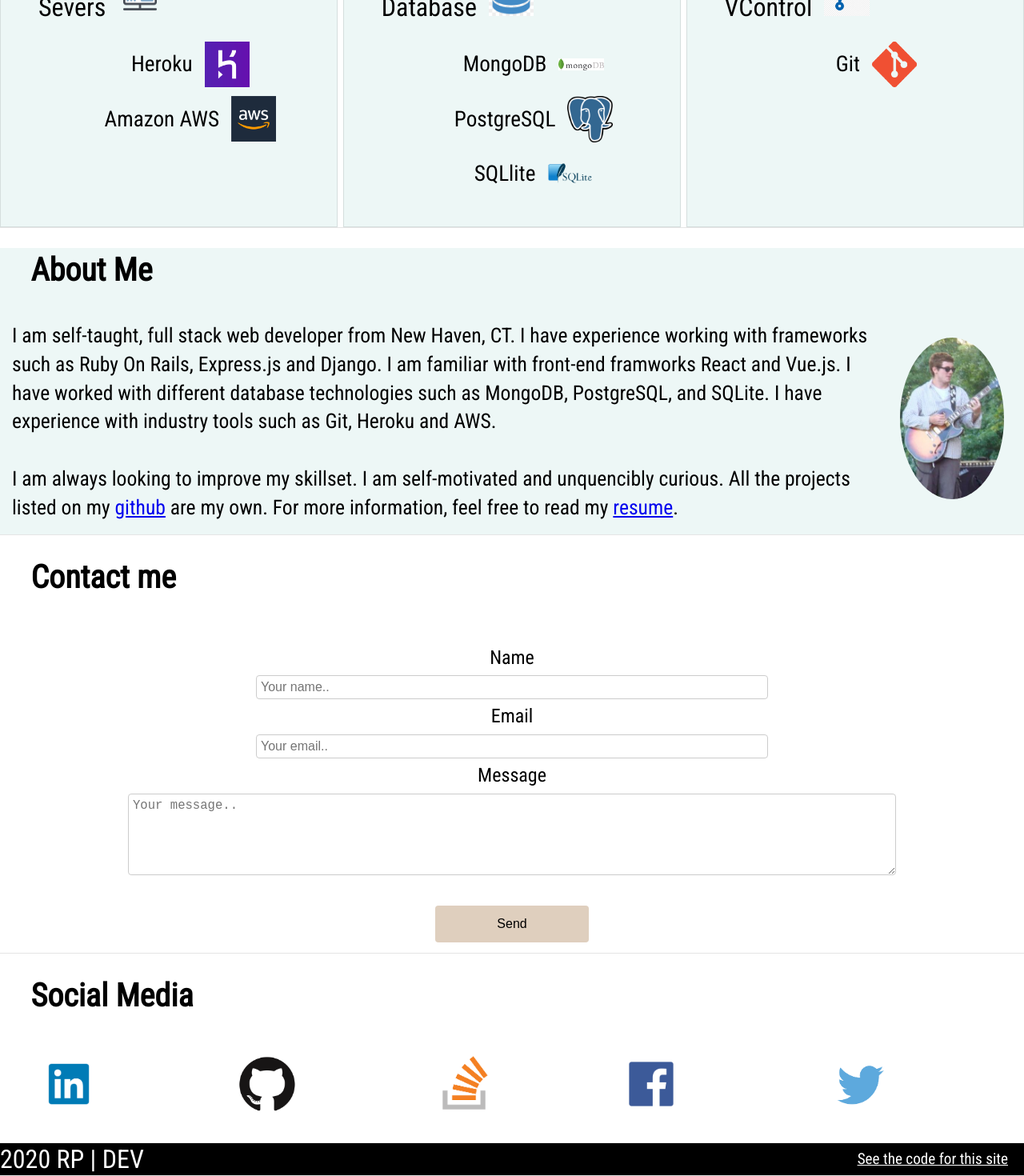
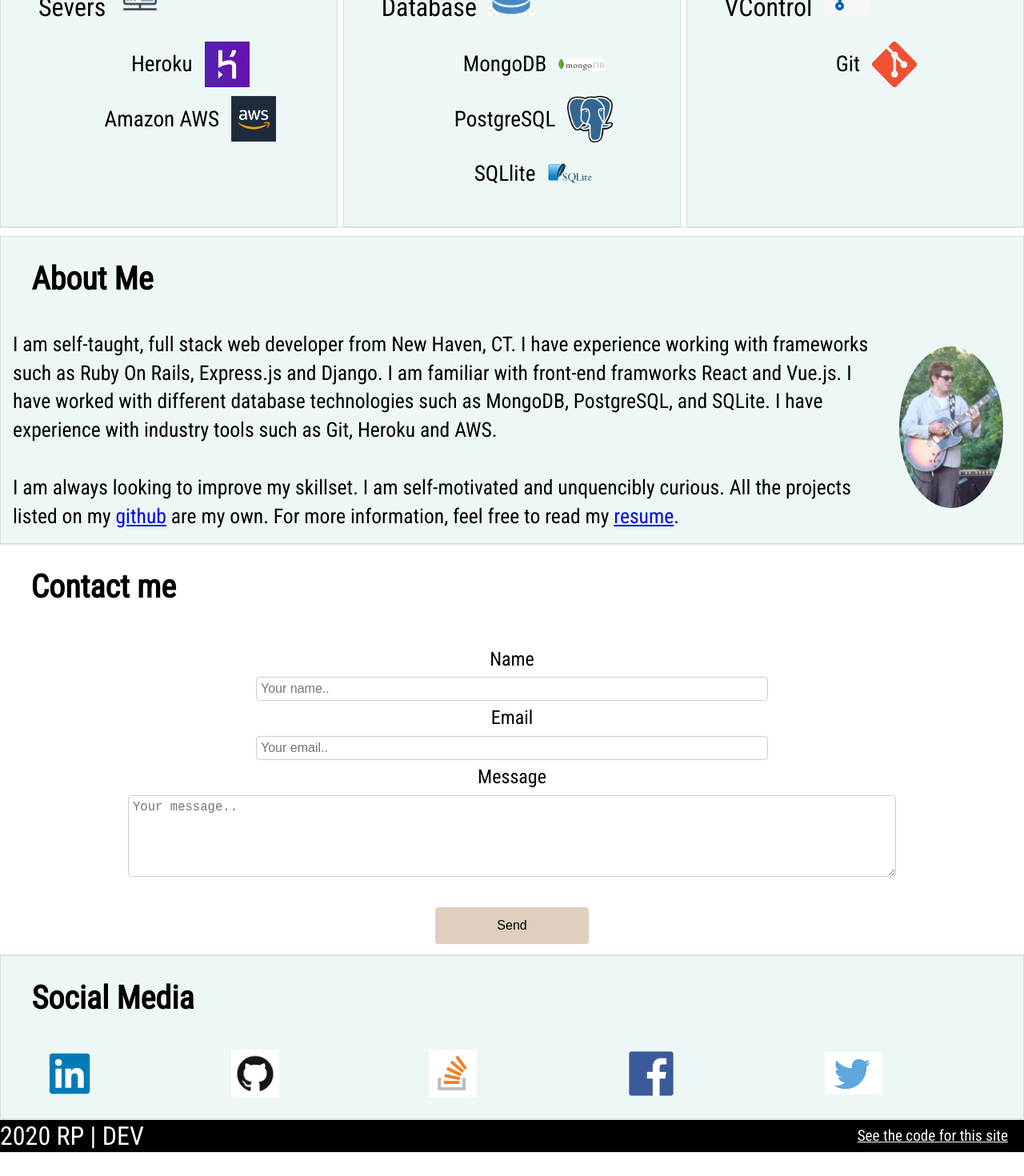
Before and after one commit to robbiesoho/mysite, a Vue app: page /work in a window 1280 px wide. Shown: the part 2561-4031 px from the top of the page at 80% size. After the commit the page ends 4002 px from the top, so only its background shows below. Built offline with nearby package versions, Linux system fonts and the light colour scheme.

Commit message:
preparing to deploy

```diff
--- a/src/components/About.vue
+++ b/src/components/About.vue
@@ -43,6 +43,9 @@ export default {
 <style>
 #about {
   background-color: #edf7f6;
+  border: solid rgba(0, 0, 0, 0.1) 1px;
+  margin-top: 10px;
+
   height: 100%;
 }
 #about-me-text {
--- a/src/components/Contact.vue
+++ b/src/components/Contact.vue
@@ -2,7 +2,6 @@
   <div id="contact" class="container">
     <h1>Contact me</h1>
     <div id="contact-container">
-      <h2 id="display">{{ message }}</h2>
       <form class="contact-form" @submit.prevent="sendEmail">
         <label>Name</label>
         <input
@@ -34,12 +33,6 @@
 <script scoped>
 import emailjs from "emailjs-com";
 export default {
-  data() {
-    return {
-      message: " ",
-    };
-  },
-
   methods: {
     sendEmail: (e) => {
       emailjs
@@ -84,7 +77,6 @@ export default {
 
 #display {
   font-size: 2em;
-  /* padding: 20px 20px 40px 20px; */
 }
 
 .contact-form {
--- a/src/components/Head.vue
+++ b/src/components/Head.vue
@@ -30,9 +30,6 @@ export default {};
 </script>
 
 <style>
-/* .landing-container {
-  height: vh;
-} */
 #landing-main {
   padding: 0;
   background-color: #dfcfbe;
--- a/src/components/Media.vue
+++ b/src/components/Media.vue
@@ -36,7 +36,7 @@ export default {
           url: "https://github.com/robbiesoho",
         },
         {
-          name: "stackOF",
+          name: "stackof",
           image: "stackof.png",
           url: "https://stackoverflow.com/users/10757461/robert",
         },
@@ -59,6 +59,8 @@ export default {
 
 <style>
 #media {
+  background-color: #edf7f6;
+  border: solid rgba(0, 0, 0, 0.1) 1px;
   padding-bottom: 20px;
 }
 #media li {
@@ -85,8 +87,14 @@ export default {
   width: 77%;
   height: auto;
 }
-#facebook {
+#facebook,
+#stackof,
+#github {
   width: 50%;
+}
+
+#twitter {
+  width: 60%;
 }
 
 .media-card-title-image:hover {
--- a/src/components/Nav/MobileNav.vue
+++ b/src/components/Nav/MobileNav.vue
@@ -47,9 +47,6 @@ export default {
 </script>
 
 <style scoped>
-/* .container {
-  height: 20vh;
-} */
 .landing-head h1 {
   font-size: 5rem;
 }
--- a/src/components/Work.vue
+++ b/src/components/Work.vue
@@ -115,10 +115,6 @@ export default {
   color: purple;
 }
 
-#Express.js:hover {
-  border: 2px black solid;
-}
-
 @media (min-width: 900px) {
   .work-cards {
     display: flex;
```
